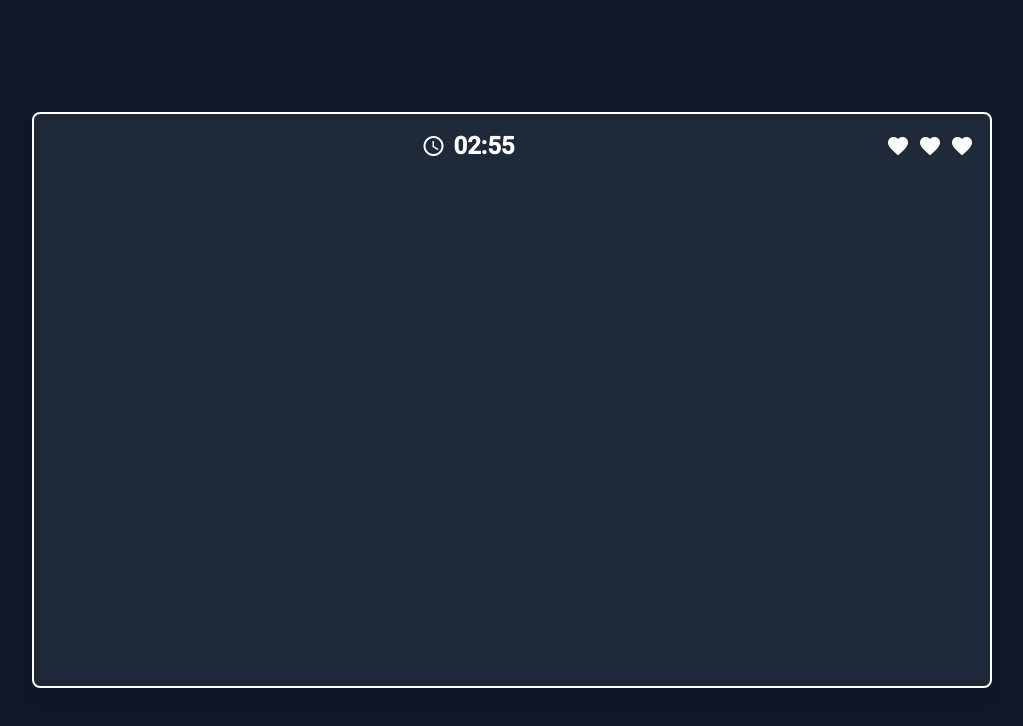
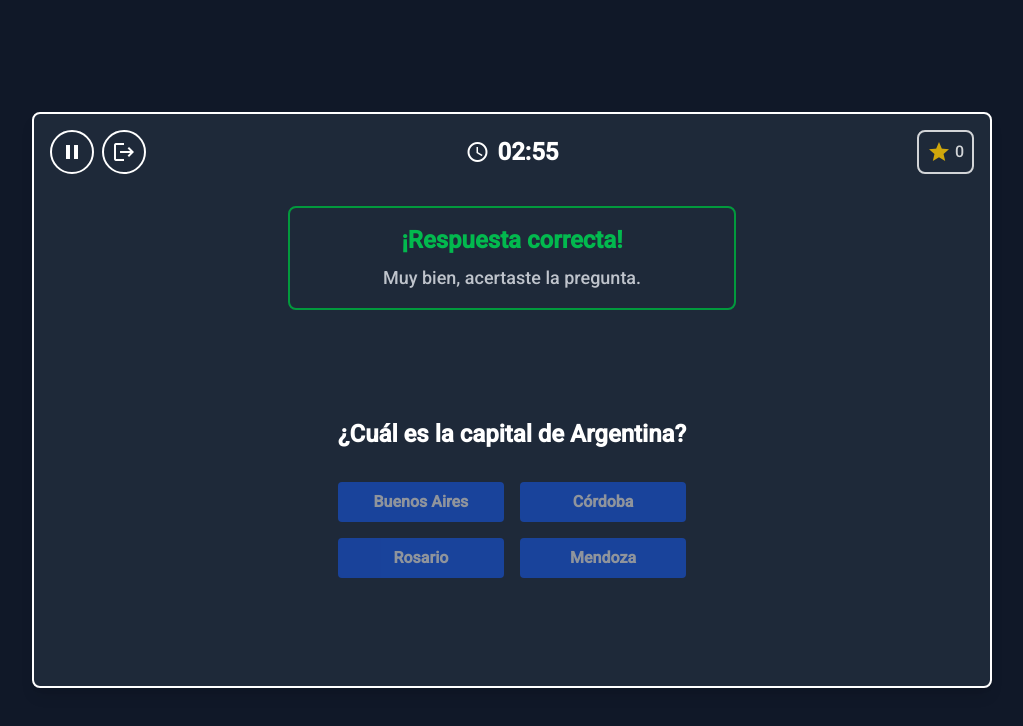
Before and after one commit to SmaniaMatias20/matias-smania-progr4-2025-tp1-c1, an Angular app in the folder Front/: page /games/preguntados in a window 1280 px wide. Shown: the top 726 px of the page, without its empty margins (128-1151 px from the left). Built offline with nearby package versions, Linux system fonts and the light colour scheme; sample sign-in values are in the browser's storage.

Commit message:
logica del preguntados

```diff
--- a/Front/src/app/models/game.ts
+++ b/Front/src/app/models/game.ts
@@ -1,6 +1,7 @@
 import { DatabaseService } from '../services/database/database.service';
 import { AuthService } from '../services/auth/auth.service';
 import { User } from '@supabase/supabase-js';
+import { findIndex } from 'rxjs';
 
 export class Game {
     protected supabase: DatabaseService = new DatabaseService();
@@ -12,6 +13,7 @@ export class Game {
     protected isPause: boolean = false;
     protected victory: boolean = false;
     protected finished: boolean = false;
+    protected roundVictory: boolean = false;
     protected score: number = 0;
     protected user: User | boolean = this.authService.getUser();
     protected userId = typeof this.user === 'object' && this.user !== null ? this.user.id : null;
@@ -81,6 +83,10 @@ export class Game {
         return this.finished;
     }
 
+    getRoundVictory(): boolean {
+        return this.roundVictory;
+    }
+
     setPause(isPause: boolean) {
         this.isPause = isPause;
     }
@@ -95,6 +101,14 @@ export class Game {
 
     setVictory(victory: boolean) {
         this.victory = victory;
+    }
+
+    setRoundVictory(roundVictory: boolean) {
+        this.roundVictory = roundVictory;
+    }
+
+    setFinished(finished: boolean) {
+        this.finished = finished;
     }
 
     loseLife() {
--- a/Front/src/app/pages/ahorcado-page/ahorcado-page.component.html
+++ b/Front/src/app/pages/ahorcado-page/ahorcado-page.component.html
@@ -56,7 +56,6 @@
     </div>
     }
 
-
     <!-- Contenedor imagenes ahorcado -->
     <div class="absolute left-1/2 top-1/2 transform -translate-x-1/2 -translate-y-1/2 z-10 w-full px-4">
         <div class="flex flex-wrap sm:flex-nowrap items-center justify-center gap-4 sm:gap-6 md:gap-10">
--- a/Front/src/app/pages/preguntados-page/preguntados-page.component.html
+++ b/Front/src/app/pages/preguntados-page/preguntados-page.component.html
@@ -1,23 +1,90 @@
 <div class="bg-gray-800 rounded-lg shadow-lg flex flex-col items-center border-2
-            w-[calc(100vw-4rem)] h-[calc(100vh-8rem)]
-            sm:w-[calc(100vw-6rem)] sm:h-[calc(100vh-10rem)]
-            md:w-[calc(100vw-10rem)] md:h-[calc(100vh-12rem)]
-            lg:w-[calc(100vw-20rem)] lg:h-[calc(100vh-14rem)]">
-    <div class="flex w-full justify-between items-center p-4">
-        <div class="flex-1 flex justify-center items-center gap-2">
+    w-[calc(100vw-4rem)] h-[calc(100vh-8rem)]
+    sm:w-[calc(100vw-6rem)] sm:h-[calc(100vh-10rem)]
+    md:w-[calc(100vw-10rem)] md:h-[calc(100vh-12rem)]
+    lg:w-[calc(100vw-20rem)] lg:h-[calc(100vh-14rem)]
+    relative">
+
+    <!-- Header superior -->
+    <div class="flex w-full items-center justify-between p-4 relative">
+
+        <!-- Botones play/pause y salir -->
+        <div class="flex items-center gap-2">
+            @if (paused) {
+            <button (click)="resume()"
+                class="border-2 border-white text-white rounded-full p-2 flex items-center justify-center cursor-pointer hover:bg-white hover:border-white hover:text-gray-800 transition">
+                <span class="material-icons text-sm">play_arrow</span>
+            </button>
+            } @else {
+            <button (click)="pause()"
+                class="border-2 border-white text-white rounded-full p-2 flex items-center justify-center cursor-pointer hover:bg-white hover:border-white hover:text-gray-800 transition">
+                <span class="material-icons text-sm">pause</span>
+            </button>
+            }
+
+            <button (click)="requestExit()"
+                class="border-2 border-white text-white rounded-full p-2 flex items-center justify-center cursor-pointer hover:bg-white hover:border-white hover:text-gray-800 transition">
+                <span class="material-icons text-sm">logout</span>
+            </button>
+        </div>
+
+        <!-- Timer -->
+        <div class="absolute left-1/2 transform -translate-x-1/2 flex items-center gap-2">
             <span class="material-icons text-white text-xl md:text-2xl">schedule</span>
             <span class="text-lg font-bold text-white md:text-2xl">{{ time }}</span>
         </div>
 
-        <div class="flex items-center gap-1 md:gap-2">
-            @for (life of livesArray; track $index) {
-            <span class="material-icons text-white text-xl md:text-2xl">
-                favorite
-            </span>
+        <!-- Score -->
+        <div
+            class="text-white text-sm md:text-base font-medium opacity-80 border-2 rounded-lg p-2 flex items-center gap-1">
+            <span class="material-icons text-yellow-400">star</span>
+            {{ score }}
+        </div>
+    </div>
+
+    <!-- Resultado ronda -->
+    @if (roundVictory) {
+    <div
+        class="flex flex-col items-center gap-2 text-white text-sm md:text-base font-medium opacity-90 border-2 border-green-600 rounded-lg p-4 w-[90%] max-w-md mx-auto mt-4 bg-gray-800 z-10">
+        <h2 class="text-xl md:text-2xl font-bold text-green-500 text-center">¡Respuesta correcta!</h2>
+        <p class="text-gray-300 text-base md:text-lg text-center">
+            Muy bien, acertaste la pregunta.
+        </p>
+    </div>
+    }
+
+    <!-- Pregunta actual -->
+    <div class="flex-1 flex flex-col justify-center items-center px-6 text-center gap-8">
+        @if (currentQuestion) {
+        <h2 class="text-white text-xl md:text-2xl font-semibold">
+            {{ currentQuestion.question }}
+        </h2>
+
+        <!-- Opciones -->
+        <div class="grid grid-cols-1 sm:grid-cols-2 gap-4 w-full max-w-xl">
+            @for (option of currentQuestion.options; track $index) {
+            <button
+                class="bg-blue-600 hover:bg-blue-700 text-white font-bold py-2 px-4 rounded w-full transition disabled:opacity-50"
+                (click)="preguntadosService.answer(option)" [disabled]="paused || roundVictory">
+                {{ option }}
+            </button>
             }
         </div>
-
+        }
 
     </div>
 
+    <!-- Resultado final -->
+    @if (finished) {
+    <app-game-result [isVictory]="victory" [score]="score"
+        class="absolute inset-0 z-20 bg-black bg-opacity-80 flex items-center justify-center rounded-lg">
+    </app-game-result>
+    }
+
+    <!-- Confirmar salida -->
+    @if (showConfirmExit()) {
+    <app-confirm-dialog title="¿Deseas salir del juego?" message="Perderás el progreso actual."
+        (confirm)="confirmExit()" (cancel)="cancelExit()">
+    </app-confirm-dialog>
+    }
 </div>
--- a/Front/src/app/pages/preguntados-page/preguntados-page.component.ts
+++ b/Front/src/app/pages/preguntados-page/preguntados-page.component.ts
@@ -1,18 +1,23 @@
-import { Component } from '@angular/core';
+import { Component, OnInit, OnDestroy, signal } from '@angular/core';
 import { PreguntadosService } from '../../services/preguntados/preguntados.service';
+import { ConfirmDialogComponent } from '../../components/confirm-dialog/confirm-dialog.component';
+import { GameResultComponent } from '../../components/game-result/game-result.component';
+import { Router } from '@angular/router';
 
 @Component({
   selector: 'app-preguntados-page',
-  imports: [],
+  standalone: true,
+  imports: [GameResultComponent, ConfirmDialogComponent],
   templateUrl: './preguntados-page.component.html',
-  styleUrl: './preguntados-page.component.css'
+  styleUrls: ['./preguntados-page.component.css']
 })
-export class PreguntadosPageComponent {
+export class PreguntadosPageComponent implements OnInit, OnDestroy {
 
-  constructor(public preguntadosService: PreguntadosService) { }
+  showConfirmExit = signal(false);
+  constructor(public preguntadosService: PreguntadosService, private router: Router) { }
 
   ngOnInit() {
-    this.preguntadosService.startTimer();
+    this.preguntadosService.newGame();
   }
 
   ngOnDestroy() {
@@ -23,9 +28,86 @@ export class PreguntadosPageComponent {
     return this.preguntadosService.getTime();
   }
 
+  get score(): number {
+    return this.preguntadosService.getScore();
+  }
+
+  get paused(): boolean {
+    return this.preguntadosService.getPause();
+  }
+
   get livesArray(): any[] {
     return Array(this.preguntadosService.getLives()).fill(0);
   }
 
+  get currentQuestion(): any {
+    return this.preguntadosService.getCurrentQuestion();
+  }
+
+  get currentOptions(): string[] {
+    return this.preguntadosService.getCurrentOptions();
+  }
+
+  get isGameOver(): boolean {
+    return this.preguntadosService.isGameOver();
+  }
+
+  get victory(): boolean {
+    return this.preguntadosService.getVictory();
+  }
+
+  get roundVictory(): boolean {
+    return this.preguntadosService.isRoundWon();
+  }
+
+  get finished(): boolean {
+    return this.preguntadosService.getFinished();
+  }
+
+  answer(option: string) {
+    const isCorrect = this.preguntadosService.answer(option);
+    if (isCorrect) {
+      this.preguntadosService.setRoundVictory(true);
+      setTimeout(() => {
+        this.preguntadosService.setRoundVictory(false);
+        this.preguntadosService.nextQuestion();
+      }, 2000);
+    } else if (this.preguntadosService.isGameOver()) {
+      this.preguntadosService.setFinished(true);
+      this.preguntadosService.setVictory(false);
+    }
+  }
+
+  pause() {
+    this.preguntadosService.pause();
+  }
+
+  resume() {
+    this.preguntadosService.resume();
+  }
+
+  requestExit() {
+    this.showConfirmExit.set(true);
+  }
+
+  confirmExit() {
+    this.showConfirmExit.set(false);
+    this.exit();
+  }
+
+  cancelExit() {
+    this.showConfirmExit.set(false);
+  }
+
+  exit() {
+    this.preguntadosService.stopTimer();
+    this.router.navigate(['/home']);
+  }
+
+  playAgain() {
+    this.preguntadosService.setFinished(false);
+    this.preguntadosService.setVictory(false);
+    this.preguntadosService.newGame();
+  }
 
 }
--- a/Front/src/app/services/preguntados/preguntados.service.ts
+++ b/Front/src/app/services/preguntados/preguntados.service.ts
@@ -1,13 +1,97 @@
+import { HttpClient } from '@angular/common/http';
 import { Injectable } from '@angular/core';
 import { Game } from '../../models/game';
+import { firstValueFrom } from 'rxjs';
+
+interface Question {
+  question: string;
+  options: string[];
+  correctAnswer: string;
+}
 
 @Injectable({
   providedIn: 'root'
 })
 export class PreguntadosService extends Game {
+  private questions: Question[] = [];
+  private currentQuestionIndex = 0;
+  private name = 'preguntados';
+  private roundPoints = 1000;
 
-  constructor() {
+  constructor(private http: HttpClient) {
     super();
   }
 
+  async loadQuestions() {
+    try {
+      const data = await firstValueFrom(
+        this.http.get<Question[]>('assets/data/questions.json')
+      );
+      this.questions = data;
+    } catch (error) {
+      console.error('Error cargando preguntas:', error);
+    }
+  }
+
+  async newGame() {
+    await this.loadQuestions();
+    this.setScore(0);
+    this.setLives(3);
+    this.totalSeconds = 180;
+    this.finished = false;
+    this.victory = false;
+    this.setPause(false);
+    this.currentQuestionIndex = 0;
+    this.updateTimeString();
+
+    this.startTimer(() => {
+      this.endGame(this.victory, this.name);
+    });
+  }
+  startGame() {
+    this.newGame();
+  }
+
+  getCurrentQuestion(): Question | null {
+    return this.questions[this.currentQuestionIndex] || null;
+  }
+
+  getCurrentOptions(): string[] {
+    const question = this.getCurrentQuestion();
+    return question ? question.options : [];
+  }
+
+  nextQuestion() {
+    this.currentQuestionIndex++;
+    if (this.currentQuestionIndex >= this.questions.length) {
+      this.victory = true;
+      this.endGame(true, this.name);
+    }
+  }
+
+  isGameOver(): boolean {
+    return this.finished || this.getLives() <= 0;
+  }
+
+  isRoundWon(): boolean {
+    // Agregar logica para ronda ganada
+    return true;
+  }
+
+  answer(answer: string): boolean {
+    const current = this.getCurrentQuestion();
+    if (!current) return false;
+
+    const isCorrect = current.correctAnswer === answer;
+    if (isCorrect) {
+      this.score += this.roundPoints;
+      this.nextQuestion();
+    } else {
+      this.loseLife();
+      if (this.getLives() <= 0) {
+        this.endGame(false, this.name);
+      }
+    }
+    return isCorrect;
+  }
 }
--- /dev/null
+++ b/Front/src/assets/data/questions.json
@@ -0,0 +1,102 @@
+[
+    {
+        "question": "¿Cuál es la capital de Argentina?",
+        "options": [
+            "Buenos Aires",
+            "Córdoba",
+            "Rosario",
+            "Mendoza"
+        ],
+        "correctAnswer": "Buenos Aires"
+    },
+    {
+        "question": "¿Quién escribió 'Cien años de soledad'?",
+        "options": [
+            "Gabriel García Márquez",
+            "Pablo Neruda",
+            "Jorge Luis Borges",
+            "Julio Cortázar"
+        ],
+        "correctAnswer": "Gabriel García Márquez"
+    },
+    {
+        "question": "¿Cuál es el planeta más grande del sistema solar?",
+        "options": [
+            "Júpiter",
+            "Saturno",
+            "Tierra",
+            "Neptuno"
+        ],
+        "correctAnswer": "Júpiter"
+    },
+    {
+        "question": "¿En qué año se firmó la independencia de Argentina?",
+        "options": [
+            "1816",
+            "1810",
+            "1820",
+            "1806"
+        ],
+        "correctAnswer": "1816"
+    },
+    {
+        "question": "¿Qué gas respiramos principalmente?",
+        "options": [
+            "Oxígeno",
+            "Dióxido de carbono",
+            "Hidrógeno",
+            "Nitrógeno"
+        ],
+        "correctAnswer": "Nitrógeno"
+    },
+    {
+        "question": "¿Cuál es el río más largo del mundo?",
+        "options": [
+            "Nilo",
+            "Amazonas",
+            "Yangtsé",
+            "Misisipi"
+        ],
+        "correctAnswer": "Amazonas"
+    },
+    {
+        "question": "¿Quién pintó la Mona Lisa?",
+        "options": [
+            "Leonardo da Vinci",
+            "Miguel Ángel",
+            "Vincent van Gogh",
+            "Pablo Picasso"
+        ],
+        "correctAnswer": "Leonardo da Vinci"
+    },
+    {
+        "question": "¿Cuántos jugadores tiene un equipo de fútbol?",
+        "options": [
+            "11",
+            "10",
+            "9",
+            "12"
+        ],
+        "correctAnswer": "11"
+    },
+    {
+        "question": "¿Qué órgano del cuerpo humano bombea la sangre?",
+        "options": [
+            "Corazón",
+            "Pulmones",
+            "Hígado",
+            "Riñón"
+        ],
+        "correctAnswer": "Corazón"
+    },
+    {
+        "question": "¿Qué país inventó el sushi?",
+        "options": [
+            "Japón",
+            "China",
+            "Corea del Sur",
+            "Tailandia"
+        ],
+        "correctAnswer": "Japón"
+    }
+]
```
